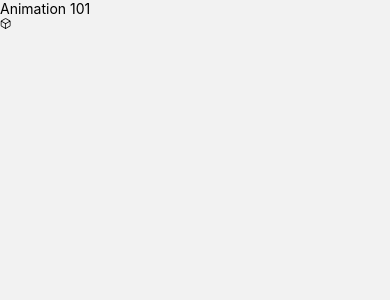
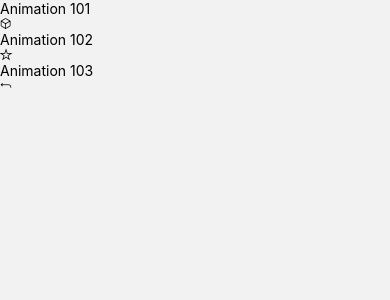
Before and after one commit to FranCarn/RNComponents, a React Native app: screen /Home in a window 390 px wide. Shown: the top 300 px of the page. Built offline with nearby package versions, Linux system fonts and the light colour scheme.

Commit message:
extending flatlist

```diff
--- a/src/screens/HomeScreen.tsx
+++ b/src/screens/HomeScreen.tsx
@@ -11,6 +11,16 @@ const menuItems: MenuItem[] = [
   {
     name: 'Animation 101',
     icon: 'cube-outline',
+    components: 'Animation101Screen',
+  },
+  {
+    name: 'Animation 102',
+    icon: 'star-outline',
+    components: 'Animation101Screen',
+  },
+  {
+    name: 'Animation 103',
+    icon: 'return-up-back-outline',
     components: 'Animation101Screen',
   },
 ];
```
